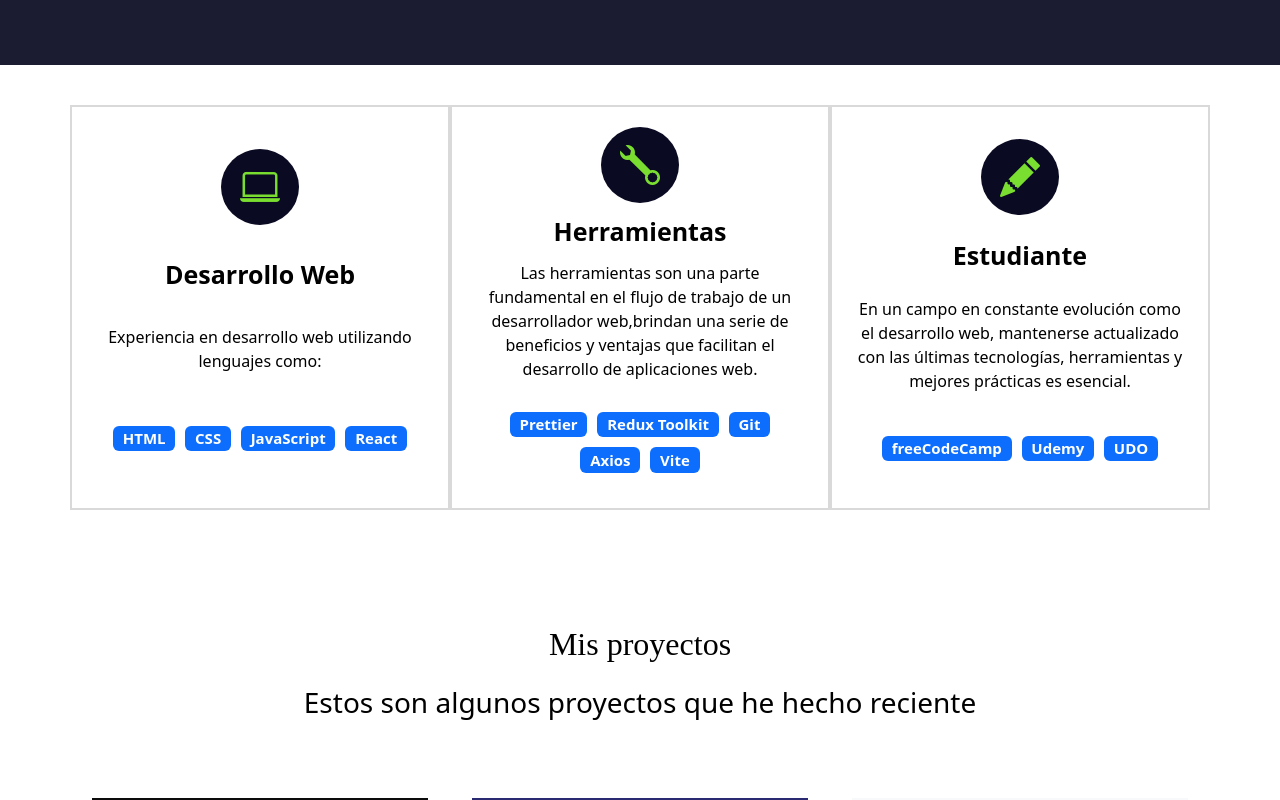
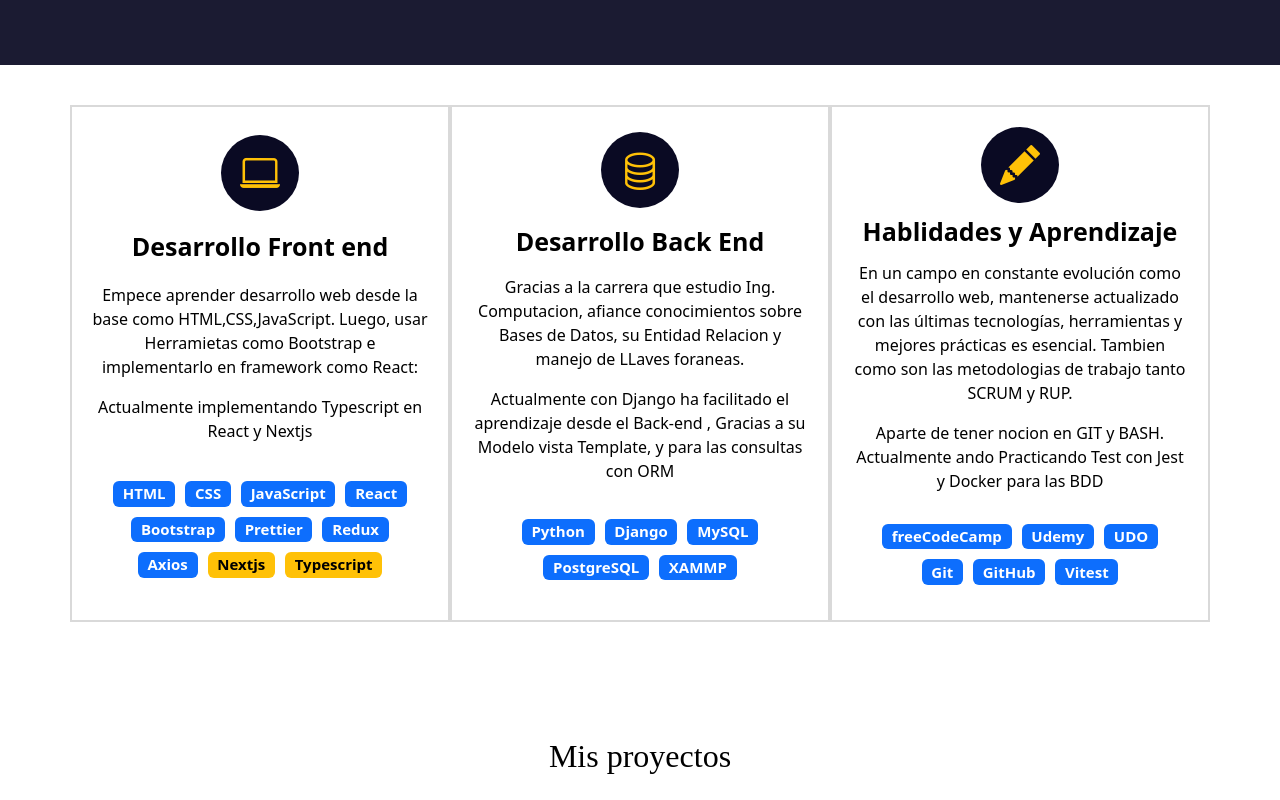
Before and after one commit to AgredaLuis/LuisAgreda-dev, a React (Vite) app: page / in a window 1280 px wide. Shown: the part 1320-2120 px from the top of the page. Built offline with nearby package versions, Linux system fonts and the light colour scheme; a web font is replaced by a local one.

Commit message:
actualizando seccion de skills

```diff
--- a/src/container/About/About.jsx
+++ b/src/container/About/About.jsx
@@ -12,7 +12,7 @@ const About = () => {
         >
         <h2 className="seccion-titulo texto-white">Conoce a Luis Agreda</h2>
         <p className="seccion-texto">
-        Soy un apasionado estudiante de Ingeniería en Computación con habilidades en desarrollo web frontend, buscando oportunidades para aplicar mis conocimientos y creatividad en proyectos emocionantes.
+        Soy un apasionado estudiante de Ingeniería en Computación con habilidades en desarrollo web, buscando oportunidades para aplicar mis conocimientos y creatividad en proyectos e impulsar marcas.
         </p>
       </motion.div>
     </section>
--- a/src/container/Footer/Footer.scss
+++ b/src/container/Footer/Footer.scss
@@ -1,5 +1,5 @@
 footer {
-  min-height: 500px;
+  min-height: 300px;
 }
 
 .footer-logo {
--- a/src/container/Skill/Skill.jsx
+++ b/src/container/Skill/Skill.jsx
@@ -1,6 +1,6 @@
 import React from "react";
 import "./Skill.scss";
-import {motion} from 'framer-motion'
+import { motion } from "framer-motion";
 
 const Skill = () => {
   return (
@@ -8,48 +8,63 @@ const Skill = () => {
       <div className="container text-center">
         <div className="row">
           <div className="columna col-12 col-md-4">
-            <i className="bi bi-laptop"></i>
-            <p className="experiencia-titulo">Desarrollo Web</p>
+            <i className="bi bi-laptop text-warning"></i>
+            <p className="experiencia-titulo">Desarrollo Front end</p>
             <motion.div
               whileInView={{ x: [-100, 0], opacity: [0, 1] }}
               transition={{ durtation: 0.5 }}
               className="contenedor"
             >
-            <p>Experiencia en desarrollo web utilizando lenguajes como:</p>
-
+              <p>
+                Empece aprender desarrollo web desde la base como
+                HTML,CSS,JavaScript. Luego, usar Herramietas como Bootstrap e
+                implementarlo en framework como React:
+              </p>
+              <p>Actualmente implementando Typescript en React y Nextjs</p>
             </motion.div>
             <div className="badges-contenedor">
               <span className="badge text-bg-primary">HTML</span>
               <span className="badge text-bg-primary">CSS</span>
               <span className="badge text-bg-primary">JavaScript</span>
               <span className="badge text-bg-primary">React</span>
+              <span className="badge text-bg-primary">Bootstrap</span>
+              <span className="badge text-bg-primary">Prettier</span>
+              <span className="badge text-bg-primary">Redux</span>
+              <span className="badge text-bg-primary">Axios</span>
+              <span className="badge text-bg-warning">Nextjs</span>
+              <span className="badge text-bg-warning">Typescript</span>
             </div>
           </div>
           <div className="columna col-12 col-md-4">
-            <i className="bi bi-wrench"></i>
-            <p className="experiencia-titulo">Herramientas</p>
+            <i class="bi bi-database text-warning"></i>
+            <p className="experiencia-titulo">Desarrollo Back End</p>
             <motion.div
               whileInView={{ x: [-100, 0], opacity: [0, 1] }}
               transition={{ durtation: 0.5 }}
               className="contenedor"
             >
               <p>
-              Las herramientas son una parte fundamental en el flujo de trabajo
-              de un desarrollador web,brindan una serie de beneficios y ventajas
-              que facilitan el desarrollo de aplicaciones web.
+                Gracias a la carrera que estudio Ing. Computacion, afiance
+                conocimientos sobre Bases de Datos, su Entidad Relacion y manejo
+                de LLaves foraneas.
+              </p>
+              <p>
+                Actualmente con Django ha facilitado el aprendizaje desde el
+                Back-end , Gracias a su Modelo vista Template, y para las
+                consultas con ORM{" "}
               </p>
             </motion.div>
             <div className="badges-contenedor">
-              <span className="badge text-bg-primary">Prettier</span>
-              <span className="badge text-bg-primary">Redux Toolkit</span>
-              <span className="badge text-bg-primary">Git</span>
-              <span className="badge text-bg-primary">Axios</span>
-              <span className="badge text-bg-primary">Vite</span>
+              <span className="badge text-bg-primary">Python</span>
+              <span className="badge text-bg-primary">Django</span>
+              <span className="badge text-bg-primary">MySQL</span>
+              <span className="badge text-bg-primary">PostgreSQL</span>
+              <span className="badge text-bg-primary">XAMMP</span>
             </div>
           </div>
           <div className="columna col-12 col-md-4">
-            <i className="bi bi-pencil-fill"></i>
-            <p className="experiencia-titulo">Estudiante</p>
+            <i className="bi bi-pencil-fill text-warning"></i>
+            <p className="experiencia-titulo">Hablidades y Aprendizaje</p>
 
             <motion.div
               whileInView={{ x: [-100, 0], opacity: [0, 1] }}
@@ -58,14 +73,22 @@ const Skill = () => {
             >
               <p>
                 En un campo en constante evolución como el desarrollo web,
-              mantenerse actualizado con las últimas tecnologías, herramientas y
-              mejores prácticas es esencial.
+                mantenerse actualizado con las últimas tecnologías, herramientas
+                y mejores prácticas es esencial. Tambien como son las
+                metodologias de trabajo tanto SCRUM y RUP.
+              </p>
+              <p>
+                Aparte de tener nocion en GIT y BASH. Actualmente ando
+                Practicando Test con Jest y Docker para las BDD{" "}
               </p>
             </motion.div>
             <div className="badges-contenedor">
               <span className="badge text-bg-primary">freeCodeCamp</span>
               <span className="badge text-bg-primary">Udemy</span>
               <span className="badge text-bg-primary">UDO</span>
+              <span className="badge text-bg-primary">Git</span>
+              <span className="badge text-bg-primary">GitHub</span>
+              <span className="badge text-bg-primary">Vitest</span>
             </div>
           </div>
         </div>
--- a/src/container/Skill/Skill.scss
+++ b/src/container/Skill/Skill.scss
@@ -1,8 +1,7 @@
 .experiencia {
-    padding: 40px 40px 60px 40px;
+  padding: 40px 40px 60px 40px;
 
-
-   .columna {
+  .columna {
     padding: 20px;
     border: 2px solid #8080804d;
     display: flex;
@@ -12,14 +11,14 @@
     transition: all 0.2s ease-in;
   }
 
-   .columna:hover {
+  .columna:hover {
     color: white;
     background-color: #1b1b32;
   }
 
-   i {
+  i {
     font-size: 2.5rem;
-    color: #7ade30;
+    /* El color amarillo es porque se le agrego text-warning de bootstrap */
     background-color: #0a0a23;
     padding: 8px 19px;
     align-items: center;
--- a/src/container/Testimonials/Testimonials.jsx
+++ b/src/container/Testimonials/Testimonials.jsx
@@ -37,6 +37,7 @@ const Testimonials = () => {
                 <p className="cliente">Antuan</p>
                 <p className="cargo">Programador Full-Stack</p>
               </div>
+              <a href="https://www.linkedin.com/in/antuan01/" target='_blank'><i class="bi bi-linkedin"></i></a>
             </div>
           </div>
 
```
Lines whose indentation alone changed are shown as unchanged.
